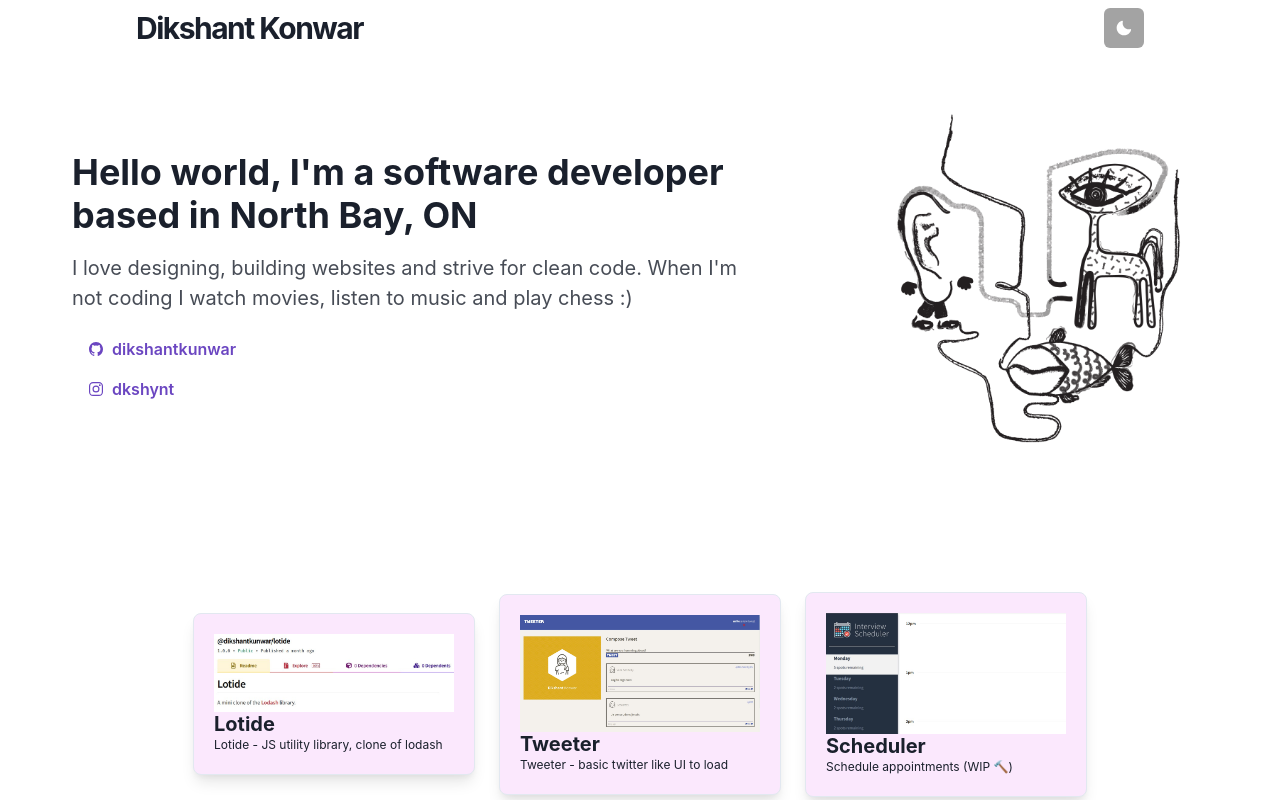
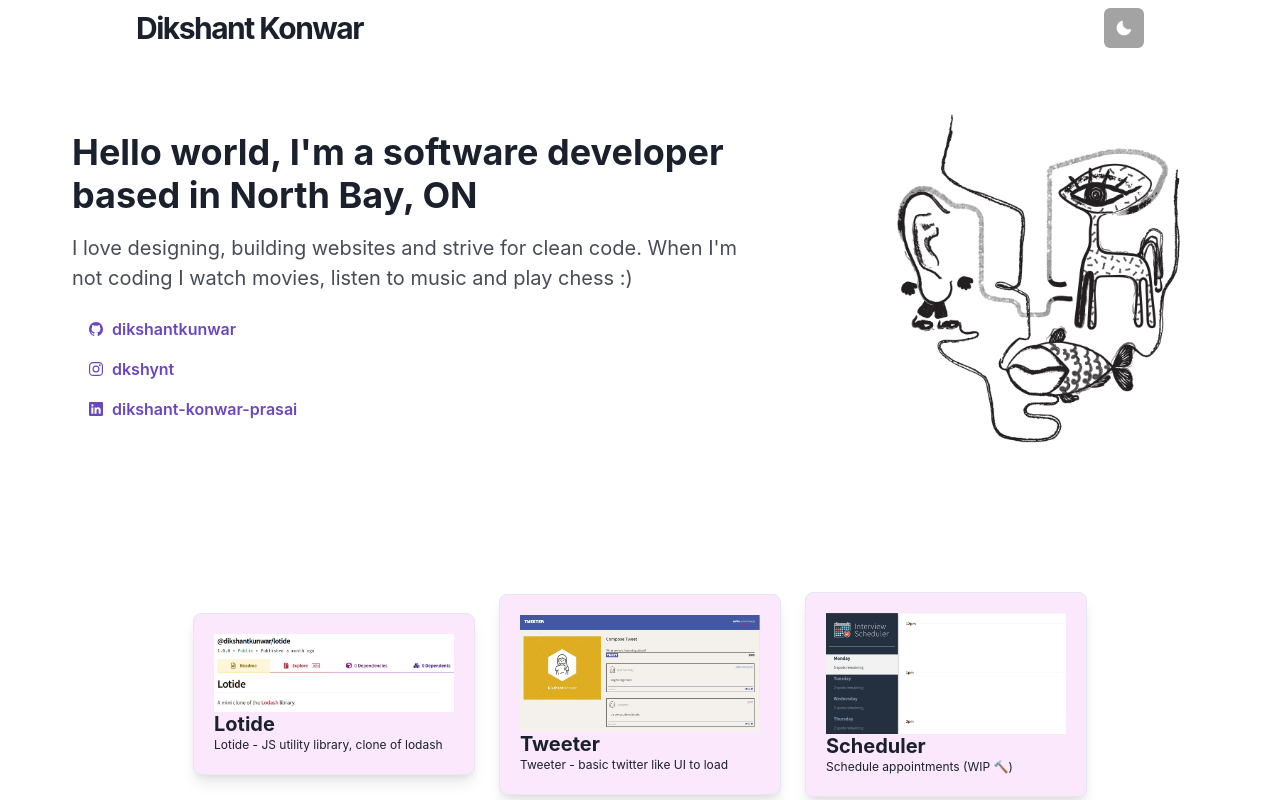
Before and after one commit to dikshantkunwar/resume, a React (Create React App) app: page / in a window 1280 px wide. Shown: the top 800 px of the page. Built offline with nearby package versions, Linux system fonts and the light colour scheme; a web font is replaced by a local one.

Commit message:
added linkedin social link

```diff
--- a/src/components/sections/SocialLinks.js
+++ b/src/components/sections/SocialLinks.js
@@ -1,5 +1,5 @@
 import { Button, Icon, Link, List, ListItem } from '@chakra-ui/react'
-import { IoLogoInstagram, IoLogoGithub } from 'react-icons/io5'
+import { IoLogoInstagram, IoLogoGithub, IoLogoLinkedin } from 'react-icons/io5'
 import React from 'react'
 
 export default function SocialLinks() {
@@ -27,6 +27,17 @@ export default function SocialLinks() {
             </Button>
         </Link>
       </ListItem>
+      <ListItem>
+        <Link href="https://www.linkedin.com/in/dikshant-konwar-prasai/" target="_blank">
+          <Button
+            variant="ghost"
+            colorScheme="purple"
+            leftIcon={<Icon as={IoLogoLinkedin} />}
+            >
+              dikshant-konwar-prasai
+            </Button>
+        </Link>
+      </ListItem>
     </List>
   )
 }
```
